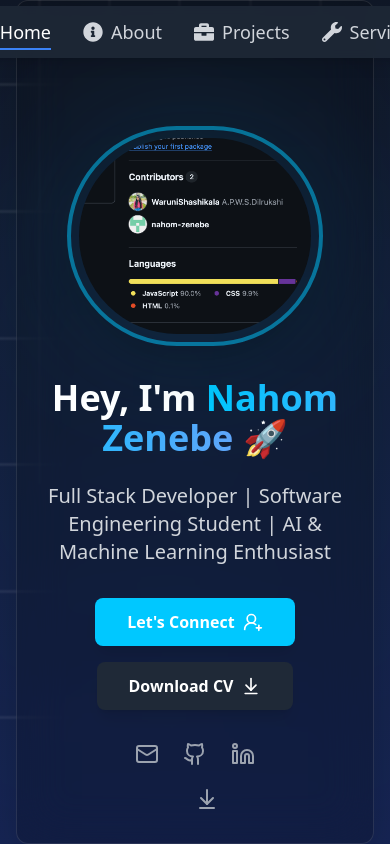
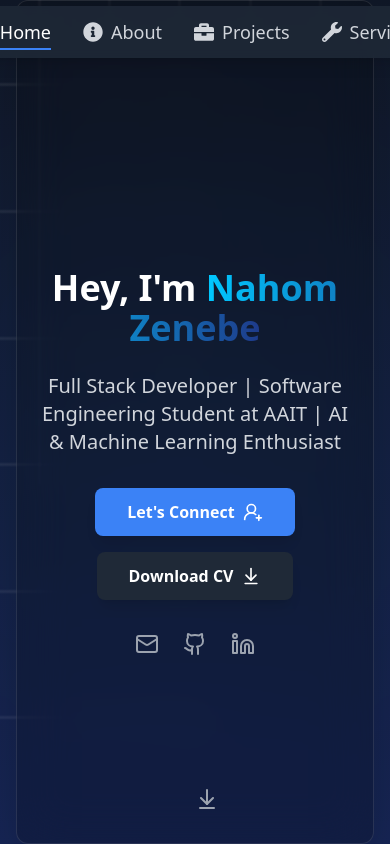
Before and after one commit to nahom-zenebe/Personal-Poritfolio, a React (Create React App) app in the folder personal/: page / in a window 390 px wide. Shown: the top 844 px of the page. Built offline with nearby package versions, Linux system fonts and the light colour scheme.

Commit message:
fixing the layout and design

```diff
--- a/personal/src/pages/Homepage.jsx
+++ b/personal/src/pages/Homepage.jsx
@@ -27,11 +27,41 @@ function Homepage() {
     }
   };
 
+  // Pulse animation for background elements
+  const pulseAnimation = {
+    initial: { opacity: 0.1, scale:1 },
+    animate: {
+      opacity: [0.1, 0.15, 0.1],
+      scale: [1, 1, 1],
+      transition: {
+        duration: 4,
+        repeat: Infinity,
+        ease: "easeInOut"
+      }
+    }
+  };
+
   return (
     <div id="home" ref={containerRef} className="relative min-h-screen overflow-hidden bg-gradient-to-b from-gray-900 to-blue-950 flex items-center justify-center">
 
       {/* === Dynamic Grid Lines and Glow === */}
       <motion.div className="absolute inset-0 z-0 overflow-hidden" style={{ y, opacity }}>
+        {/* Pulsing background circles in grid pattern */}
+        <div className="absolute inset-0 grid grid-cols-5 grid-rows-5">
+          {[...Array(25)].map((_, i) => (
+            <motion.div
+              key={`pulse-${i}`}
+              className="relative flex items-center justify-center"
+              variants={pulseAnimation}
+              initial="initial"
+              animate="animate"
+              transition={{ delay: (i % 5) * 0.2 + Math.floor(i / 5) * 0.1 }}
+            >
+              <div className="w-2 h-2 rounded-full bg-accent-blue/20" />
+            </motion.div>
+          ))}
+        </div>
+
         {/* Horizontal Lines */}
         {[...Array(6)].map((_, i) => (
           <motion.div
@@ -92,51 +122,50 @@ function Homepage() {
 
         {/* Glow between sections */}
         <div className="absolute inset-0 flex items-center justify-center pointer-events-none">
-          <div className="w-[1000px] h-[400px] bg-accent-blue/10 rounded-full blur-[150px] opacity-60 mix-blend-screen" />
+          <motion.div
+            className="w-[1000px] h-[400px] bg-accent-blue/10 rounded-full blur-[150px] opacity-60 mix-blend-screen"
+            animate={{
+              opacity: [0.4, 0.6, 0.4],
+              scale: [0.9, 1.1, 0.9]
+            }}
+            transition={{
+              duration: 8,
+              repeat: Infinity,
+              ease: "easeInOut"
+            }}
+          />
         </div>
       </motion.div>
 
-      {/* === Foreground Content === */}
       <motion.div
         className="relative z-20 flex flex-col items-center justify-center min-h-screen px-4 pt-20 text-center bg-black/20 backdrop-blur-xl rounded-xl shadow-2xl p-8 md:p-12 border border-white/10 mx-4"
         variants={staggerContainer}
         initial="initial"
         animate="animate"
       >
-        <motion.div className="relative" variants={fadeInUp}>
-          <div className="absolute inset-0 bg-accent-blue/10 blur-3xl rounded-full" />
-          <motion.img
-            src={person1}
-            alt="Nahom Zenebe"
-            className="relative w-64 h-auto rounded-full border-4 border-accent-blue/50 p-2 shadow-2xl hover:border-accent-blue transition-all duration-500 z-10"
-            whileHover={{ scale: 1.05, rotate: 2 }}
-            transition={{ type: "spring", stiffness: 300, damping: 10 }}
-          />
-        </motion.div>
-
         <motion.h1 className="mt-8 text-4xl md:text-6xl font-bold text-white" variants={fadeInUp}>
           Hey, I'm{" "}
-          <span className="bg-gradient-to-r from-accent-blue to-blue-400 bg-clip-text text-transparent">
+          <span className="bg-gradient-to-r from-accent-blue to-blue-900 bg-clip-text text-transparent">
             Nahom Zenebe
           </span>{" "}
-          🚀
         </motion.h1>
 
         <motion.p className="mt-6 text-xl md:text-2xl text-gray-300 max-w-2xl" variants={fadeInUp}>
-          Full Stack Developer | Software Engineering Student | AI & Machine Learning Enthusiast
+          Full Stack Developer | Software Engineering Student at AAIT | AI & Machine Learning Enthusiast
         </motion.p>
 
         <motion.div className="flex flex-wrap gap-4 mt-8 justify-center" variants={fadeInUp}>
           <motion.button
+          href="https://www.linkedin.com/in/nahom-z-467a27338/"
             whileHover={{ scale: 1.05, y: -3, boxShadow: "0 10px 20px rgba(0, 192, 255, 0.4)" }}
             whileTap={{ scale: 0.95 }}
-            className="px-8 py-3 bg-accent-blue text-white font-semibold rounded-lg hover:bg-blue-700 transition-all duration-300 flex items-center gap-2 shadow-lg"
+            className="px-8 py-3 bg-blue-500 text-white font-semibold rounded-lg hover:bg-blue-700 transition-all duration-300 flex items-center gap-2 shadow-lg"
           >
             Let's Connect <UserRoundPlus className="w-5 h-5" />
           </motion.button>
 
           <motion.a
-            href="./public/Resume.pdf"
+            href="../public/Resume.pdf"
             download
             whileHover={{ scale: 1.05, y: -3, boxShadow: "0 10px 20px rgba(100, 100, 100, 0.4)" }}
             whileTap={{ scale: 0.95 }}
@@ -149,8 +178,8 @@ function Homepage() {
         <motion.div className="flex gap-6 mt-8" variants={fadeInUp}>
           {[
             { icon: Mail, href: "mailto:nahomzenebe123@gmail.com", label: "Email" },
-            { icon: Github, href: "https://github.com", label: "GitHub" },
-            { icon: Linkedin, href: "https://linkedin.com", label: "LinkedIn" }
+            { icon: Github, href: "https://github.com/nahom-zenebe", label: "GitHub" },
+            { icon: Linkedin, href: "https://www.linkedin.com/in/nahom-z-467a27338/", label: "LinkedIn" }
           ].map(({ icon: Icon, href, label }) => (
             <motion.a
               key={label}
```
Also changed, not shown: personal/src/pages/Projectpage.jsx (+172 -153 lines), personal/src/images/project-4.jpg (added).
